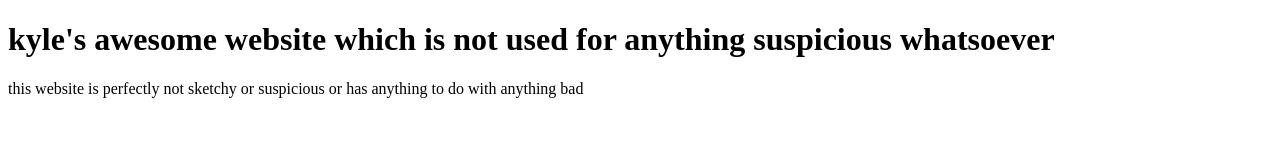
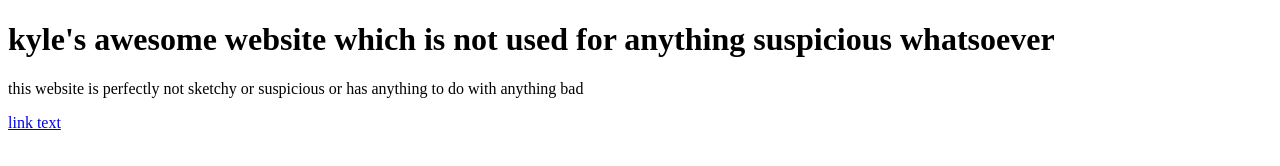
Before and after one commit to CoolKyle200/Kyle-is-so-cool, a plain HTML site: page index.html in a window 1280 px wide. Drawn offline with Linux system fonts and the light colour scheme.

Commit message:
Update index.html

```diff
--- a/index.html
+++ b/index.html
@@ -7,6 +7,7 @@
 
 <h1>kyle's awesome website which is not used for anything suspicious whatsoever</h1>
 <p>this website is perfectly not sketchy or suspicious or has anything to do with anything bad</p>
+<a href="coolkyle200.github.io/another-thing">link text</a>
 
 </body>
 </html>
```
